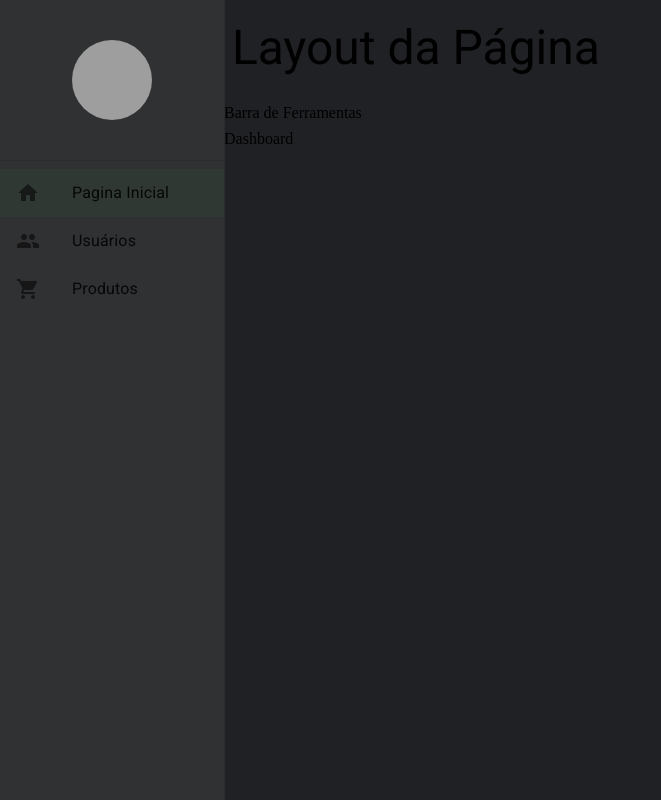
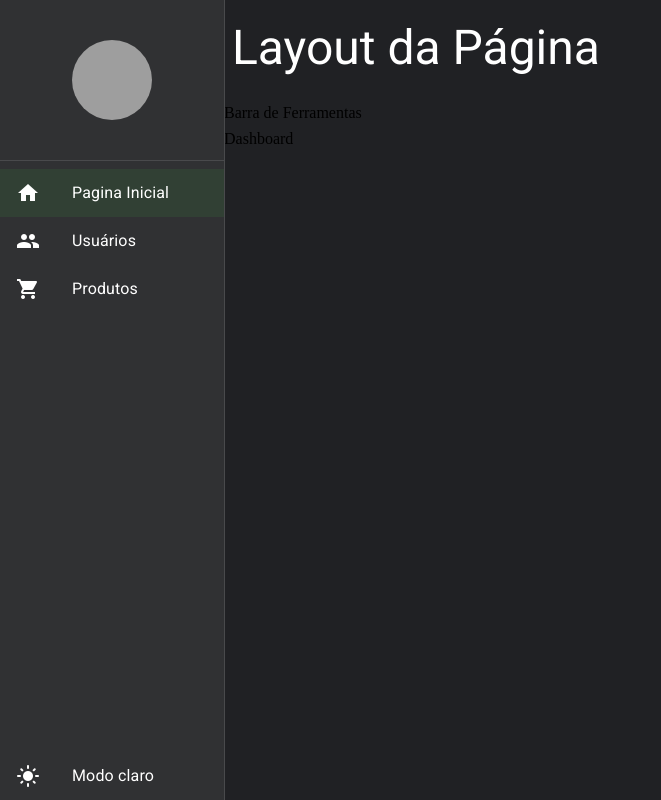
Before and after one commit to DaksonC/crud-react-materialui-typescript, a React (Vite) app: page /pagina-inicial in a window 1280 px wide. Shown: the whole page, without its empty margins (0-661 px from the left). Built offline with nearby package versions, Linux system fonts and the light colour scheme; grey boxes are pictures that could not be loaded.

Commit message:
faet: finaliza botão de alternar tema

```diff
--- a/src/shared/components/menu-lateral/MenuLateral.tsx
+++ b/src/shared/components/menu-lateral/MenuLateral.tsx
@@ -4,11 +4,15 @@ import {
   Avatar,
   Divider,
   List,
-  useMediaQuery
+  useMediaQuery,
+  ListItemButton,
+  ListItemIcon,
+  Icon,
+  ListItemText
 } from '@mui/material';
 import { Box } from '@mui/system';
 import { LinkMenu } from './LinkMenu';
-import { useDrawerContext } from '../../contexts';
+import { useDrawerContext, useThemeContext } from '../../contexts';
 
 interface MenuLateralProps {
   children: React.ReactNode;
@@ -18,6 +22,7 @@ export const MenuLateral = ({ children }: MenuLateralProps) => {
   const theme = useTheme();
   const smDown = useMediaQuery(theme.breakpoints.down('sm'));
   const { isDrawerOpen, toggleDrawerOpen, drawerOptions } = useDrawerContext();
+  const { toggleTheme } = useThemeContext();
 
   return(
     <>
@@ -58,6 +63,22 @@ export const MenuLateral = ({ children }: MenuLateralProps) => {
               ))}
             </List>
           </Box>
+          <Box>
+            <ListItemButton onClick={toggleTheme}>
+              <ListItemIcon>
+                {
+                  theme.palette.mode === 'dark'
+                  ? (<Icon>light_mode</Icon>)
+                  :(<Icon>dark_mode</Icon> )
+                }
+              </ListItemIcon>
+              {
+                theme.palette.mode === 'dark'
+                ? (<ListItemText primary='Modo claro' />)
+                : (<ListItemText primary='Modo escuro' />)
+              }
+            </ListItemButton>
+          </Box>
         </Box>
       </Drawer>
       <Box height='100vh' marginLeft={smDown ? 0 : theme.spacing(28)}>
--- a/src/shared/themes/Dark.ts
+++ b/src/shared/themes/Dark.ts
@@ -3,6 +3,7 @@ import { cyan, green } from '@mui/material/colors';
 
 export const DarkTheme = createTheme({
   palette: {
+    mode: 'dark',
     primary: {
       main: green[700],
       dark: green[900],
@@ -19,5 +20,10 @@ export const DarkTheme = createTheme({
       default: '#202124',
       paper: '#303133',
     }
+  },
+  typography: {
+    allVariants: {
+      color: '#ffffff',
+    }
   }
 });
--- a/src/shared/themes/Light.ts
+++ b/src/shared/themes/Light.ts
@@ -3,6 +3,7 @@ import { cyan, green } from '@mui/material/colors';
 
 export const LightTheme = createTheme({
   palette: {
+    mode: 'light',
     primary: {
       main: green[700],
       dark: green[900],
```
